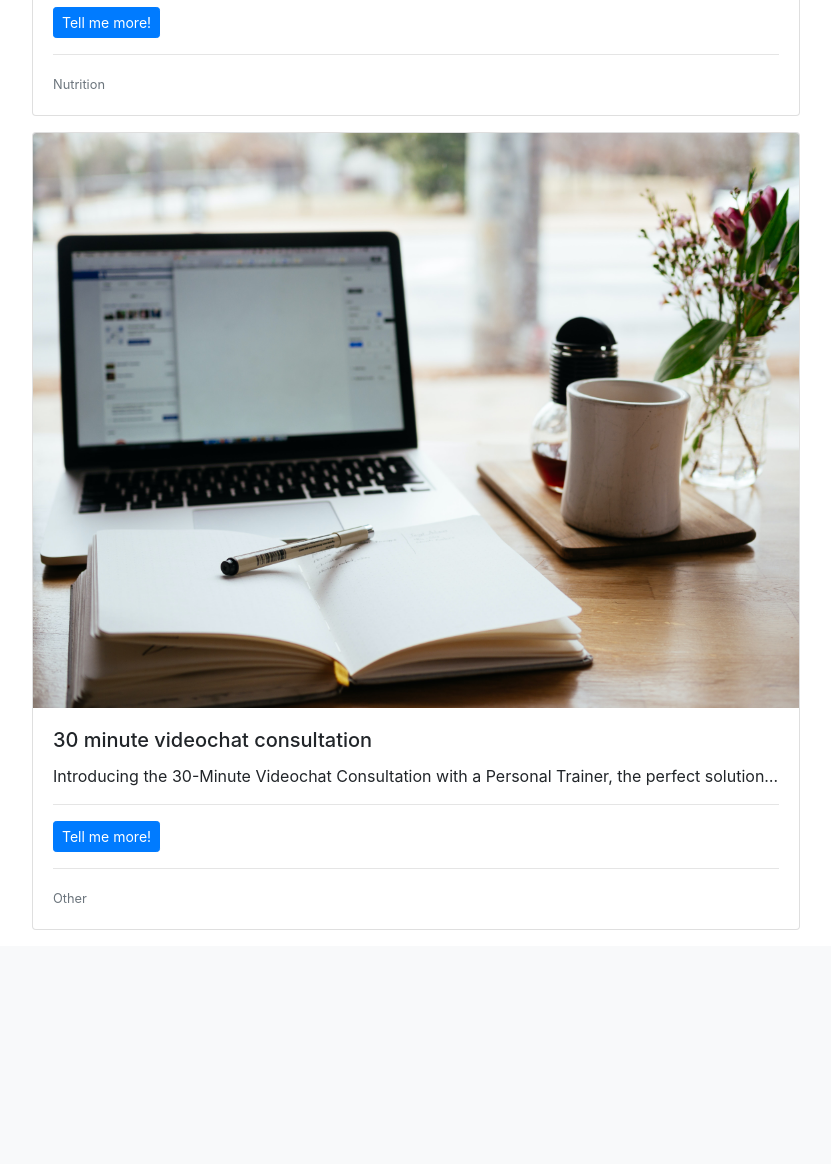
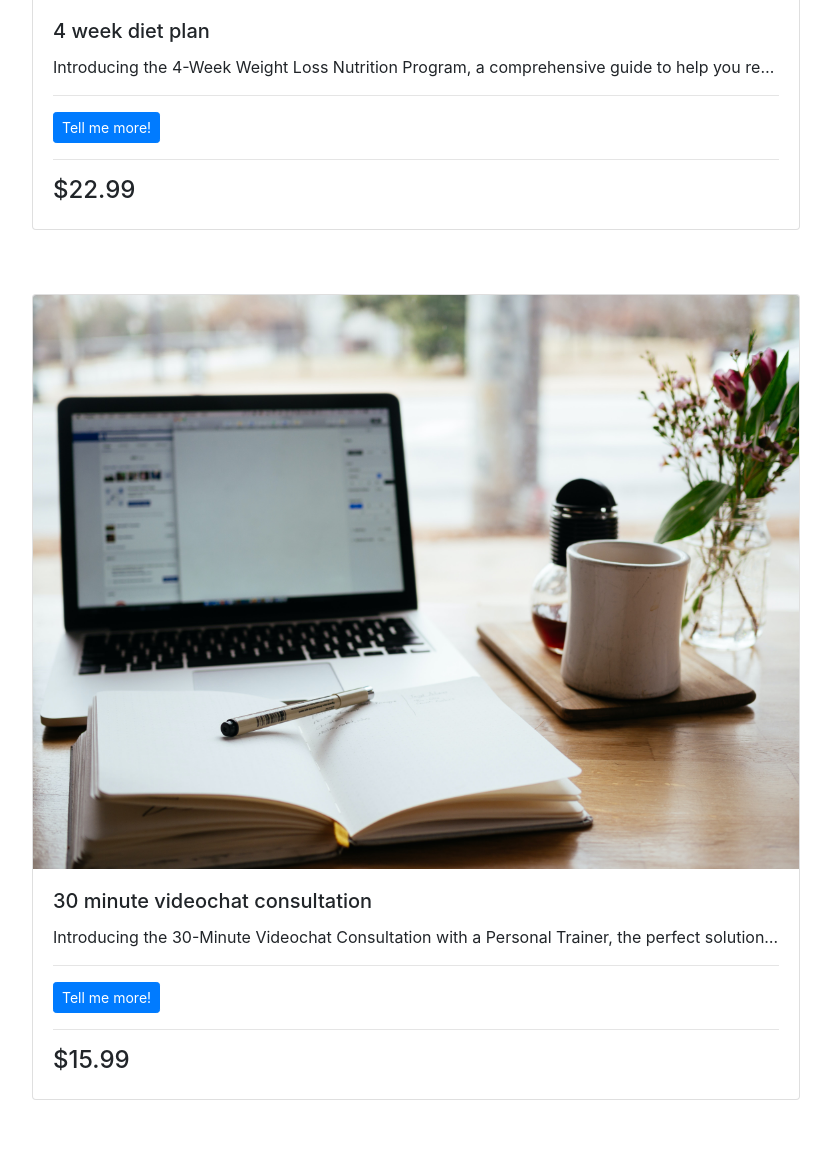
Before and after one commit to yoesk8/project-4-fitnessblog, a Django app: page /products/ in a window 1280 px wide. Shown: the part 1645-2809 px from the top of the page, without its empty margins (224-1055 px from the left). Before the commit the page ends 2575 px from the top, so only its background shows below. Run offline with Django 4.2, Linux system fonts and the light colour scheme; a user stored in the database is signed in; data comes from the database, SQL or seed files in the repository; some libraries are stand-ins or nearby versions.

Commit message:
Added price to product div

```diff
--- a/products/templates/products/products.html
+++ b/products/templates/products/products.html
@@ -28,6 +28,8 @@
     <a class="dropdown-item" href="{% url 'products:all_products' %}?category=Training,Nutrition,Other">All</a>
   </div>
 </div>
+<br>
+<br>
 
 {% for product in products %}
 <div class="card mb-3 mx-auto" style="max-width: 60%;">
@@ -40,9 +42,10 @@
     <hr>
     <a href="{% url 'products:detail' product.id %}" class="btn btn-primary btn-sm" type="button">Tell me more!</a>
     <hr>
-    <p class="card-text"><small class="text-muted">{{ product.category}}</small></p>
-  </div>
+    <h4 class="mb-1 me-1">${{ product.price }}</h4>  </div>
 </div>
+<br>
+<br>
 <!-- <div class="container py-5">
     <div class="row justify-content-center mb-3">
       <div class="col-md-12 col-xl-10">
```
